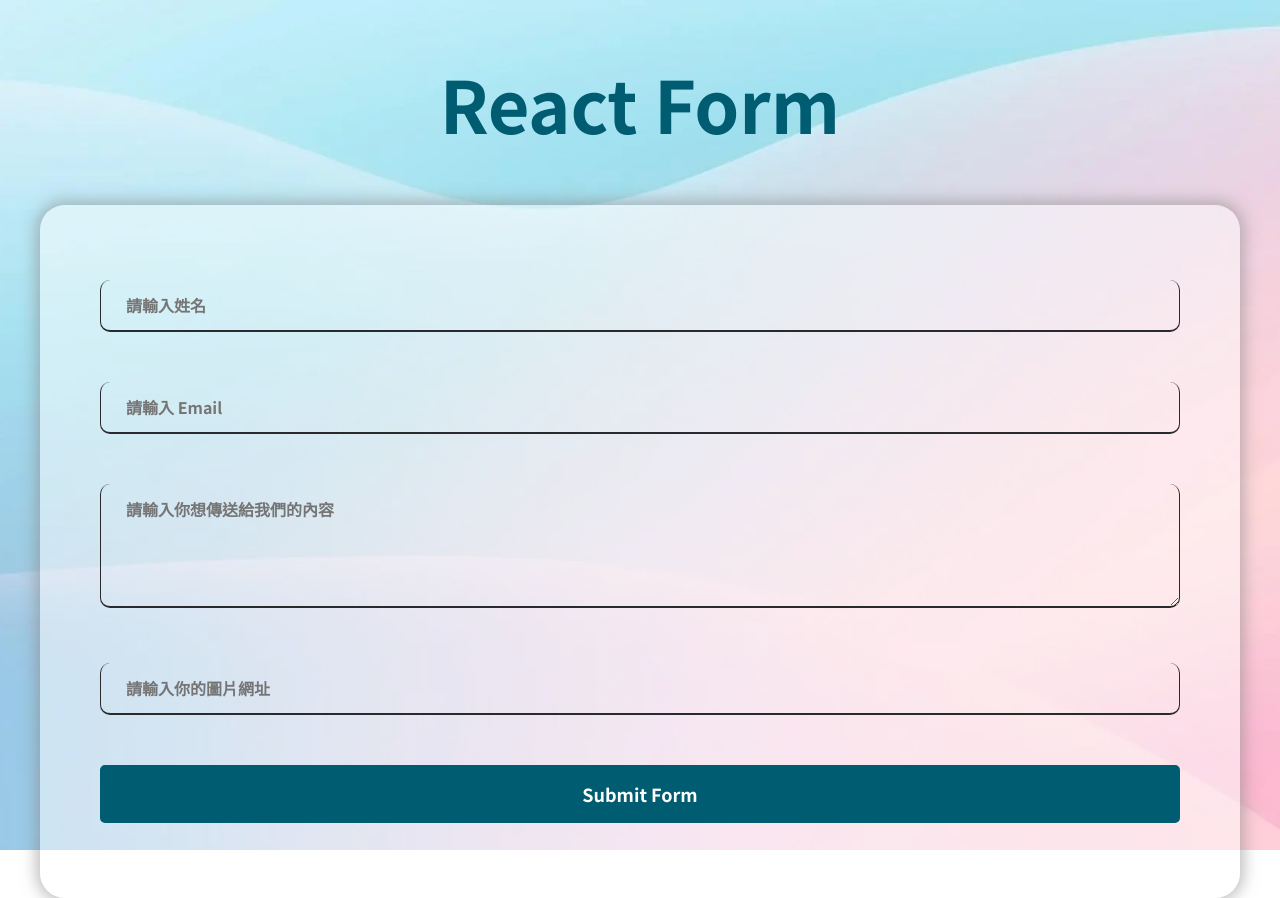
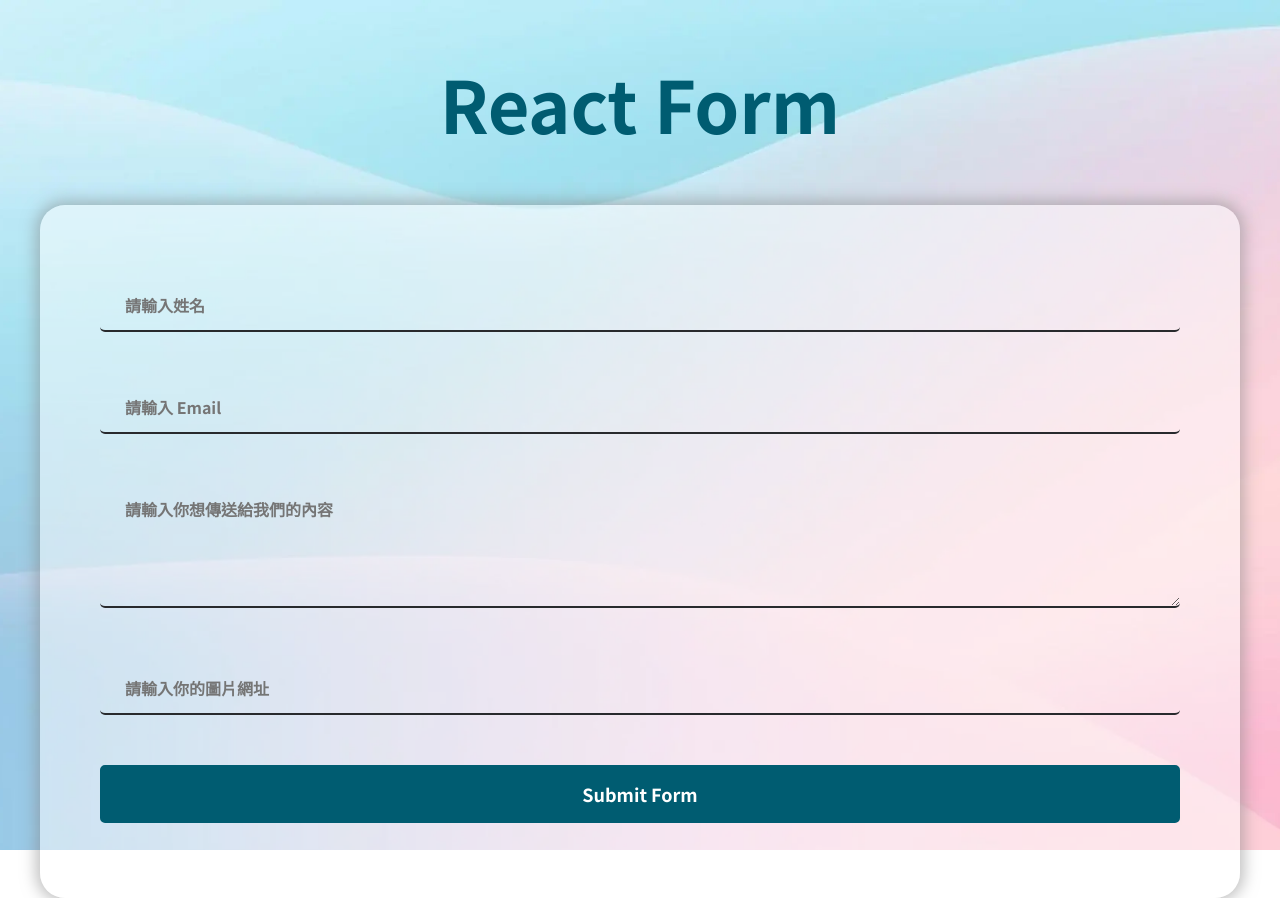
Before and after one commit to happyloa/React-Form, a React (Create React App) app: page / in a window 1280 px wide. Built offline with nearby package versions, Linux system fonts and the light colour scheme.

Commit message:
feat: 修改輸入欄位樣式

```diff
--- a/src/components/Form/Form.css
+++ b/src/components/Form/Form.css
@@ -30,10 +30,8 @@ label {
 input,
 textarea {
   border: 0px;
-  border-left: 1px solid #282a2d;
-  border-right: 1px solid #282a2d;
   border-bottom: 2px solid #282a2d;
-  border-radius: 10px;
+  border-radius: 5px;
   background-color: #00000000;
   color: #005c71;
   font-size: 16px;
@@ -45,10 +43,9 @@ textarea {
 
 input:focus,
 textarea:focus {
-  background-color: #fff;
+  border-bottom: 2px solid #005c71;
   box-shadow: 0px 0px 10px 2px rgba(128, 128, 128, 0.5);
   outline: none;
-  transform: scale(1.03);
 }
 
 button {
```
